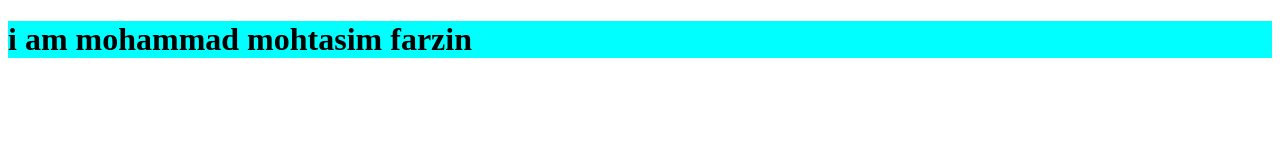
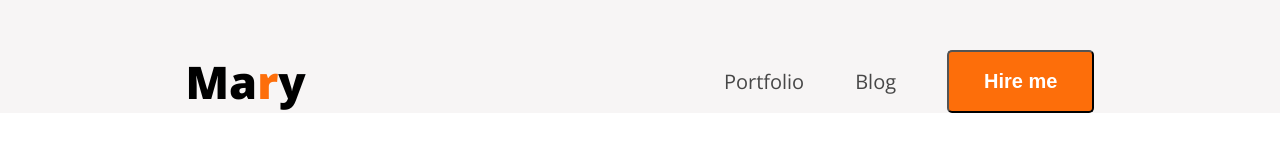
Before and after one commit to mohtasimdev/hero-dev-portfolio-code, a plain HTML site: page index.html in a window 1280 px wide. Drawn offline with nearby package versions, Linux system fonts and the light colour scheme.

Commit message:
initialize nav bars

```diff
--- a/index.html
+++ b/index.html
@@ -3,11 +3,25 @@
 <head>
     <meta charset="UTF-8">
     <meta name="viewport" content="width=device-width, initial-scale=1.0">
-    <title>My first web portfolio</title>
-    <!-- <link rel="stylesheet" href="HER0-DEV-PORTFOLIO-CODE/style.css"> -->
+    <title>Farzin Portfolio</title>
+    <link rel="preconnect" href="https://fonts.googleapis.com">
+<link rel="preconnect" href="https://fonts.gstatic.com" crossorigin>
+<link href="https://fonts.googleapis.com/css2?family=Open+Sans:ital,wght@0,300..800;1,300..800&display=swap" rel="stylesheet">
+
      <link rel="stylesheet" href="style.css">
 </head>
-<body>
-    <h1>i am mohammad mohtasim farzin</h1>
+<body class="font-open-sans">
+    <header>
+        <nav>
+            <div class="logo">
+                <h2>Ma<span class="color-orange">r</span>y</h2>
+            </div>
+            <ul class="menu">
+                <li><a href="">Portfolio</a></li>
+                <li><a href="">Blog</a></li>
+                <li> <button class="btn">Hire me</button></li>
+            </ul>
+        </nav>
+    </header>
 </body>
 </html>
--- a/style.css
+++ b/style.css
@@ -1,3 +1,53 @@
-h1{
-    background-color: aqua;
+*{
+    margin: 0;
+    padding: 0;
+    box-sizing: border-box;
 }
+header {
+    background-color: #f7f5f5;
+    padding-top: 50px;
+}
+
+.font-open-sans {
+  font-family: "Open Sans", sans-serif;
+  font-optical-sizing: auto;
+
+}
+.logo h2{
+    font-size: 45px;
+    font-weight: 900;
+
+}
+.color-orange{
+    color: #FD6E0A;
+}
+.btn{
+    background-color: #FD6E0A;
+    border-radius: none;
+    padding: 18px 35px;
+    border-radius: 5px;
+    font-size: 20px;
+    font-weight: bold;
+    color: white;
+}
+nav{
+    width: 71%;
+    max-width: 1140px;
+    /* border: 10px solid red; */
+    margin: 0px auto;
+    display: flex;
+    justify-content: space-between;
+    align-items: center;
+}
+nav .menu{
+    display: flex;
+    list-style-type: none;
+    gap: 51px;
+    align-items: center;
+}
+nav .menu a{
+    font-size: 20px;
+    color: #474747;
+    text-decoration: none;
+
+}
```
